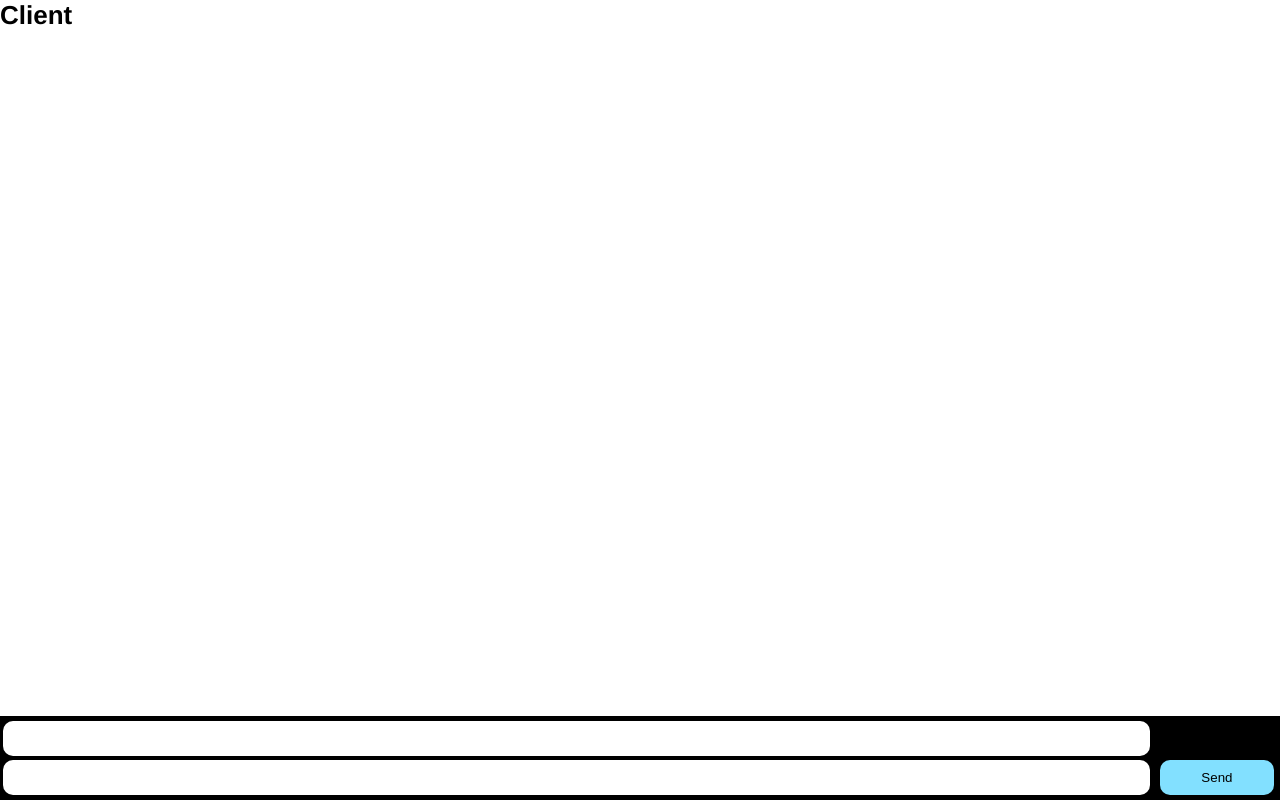
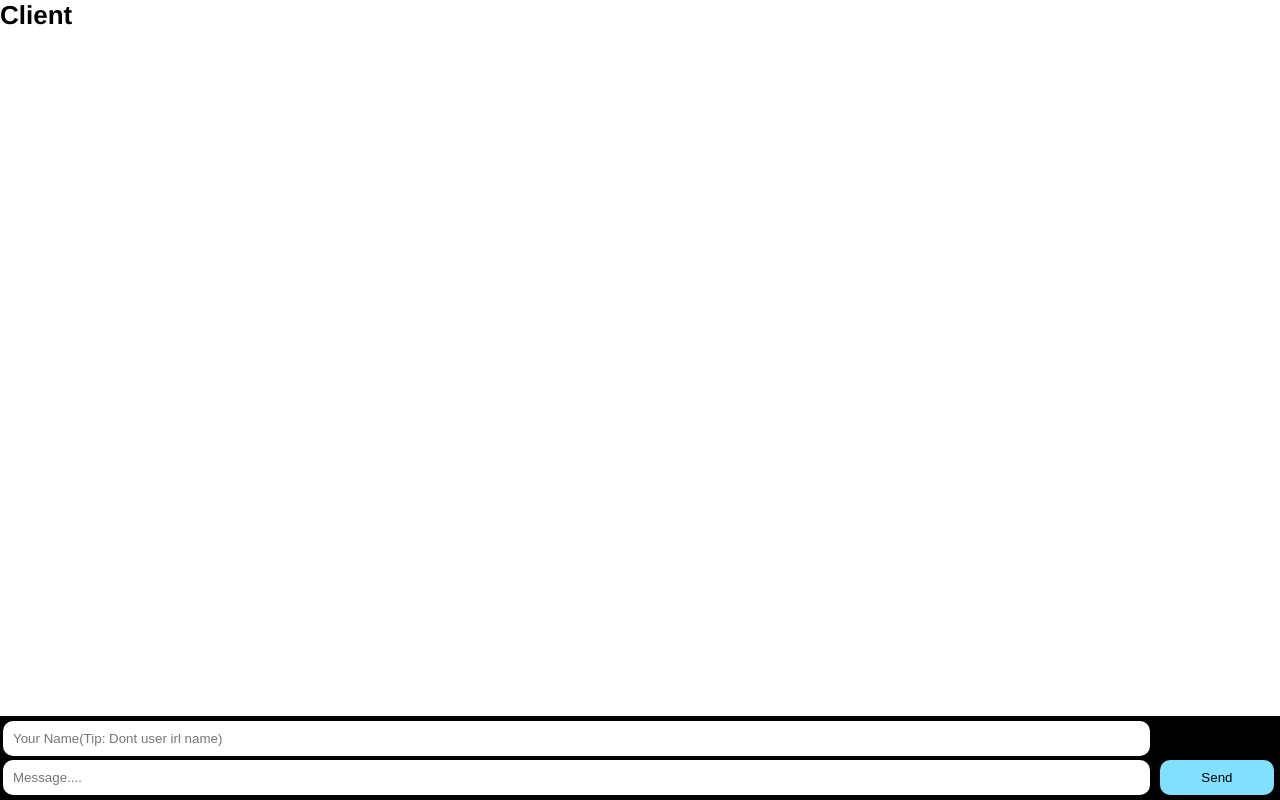
Before and after one commit to SilentJs/Testforchatclient, a website: page index.html in a window 1280 px wide. Drawn offline with nearby package versions, Linux system fonts and the light colour scheme; no server answers.

Commit message:
Update index.html

```diff
--- a/index.html
+++ b/index.html
@@ -67,8 +67,8 @@
 <body>
     <h1>Client</h1>
     <form id="msgForm" action="">
-        <input type="text" name="name"><br>
-        <input type="text" name="msg">
+        <input type="text" placeholder="Your Name(Tip: Dont user irl name)" name="name"><br>
+        <input type="text" placeholder="Message...." name="msg">
         <button>Send</button>
     </form>
     <div id="messages">
```
